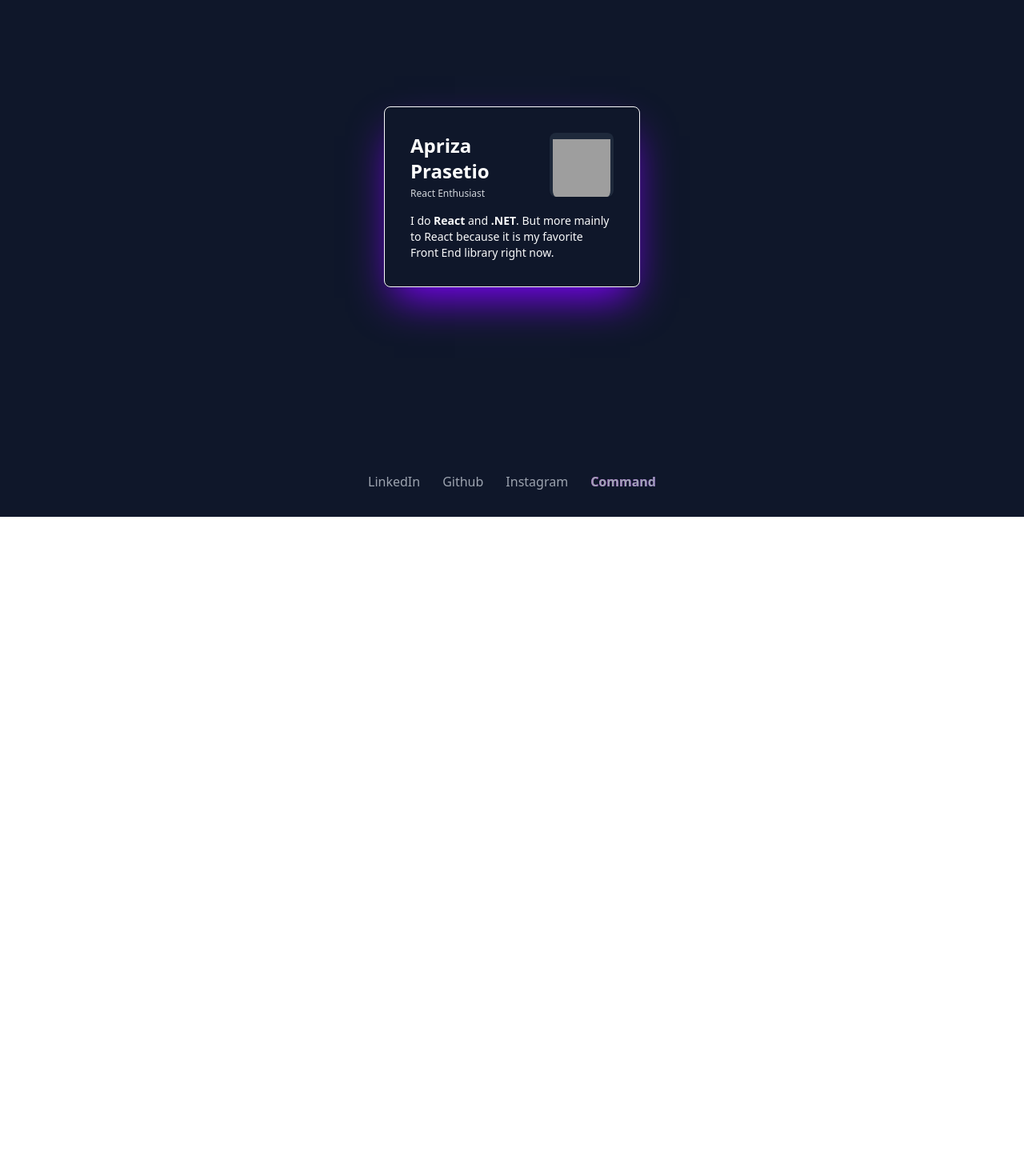
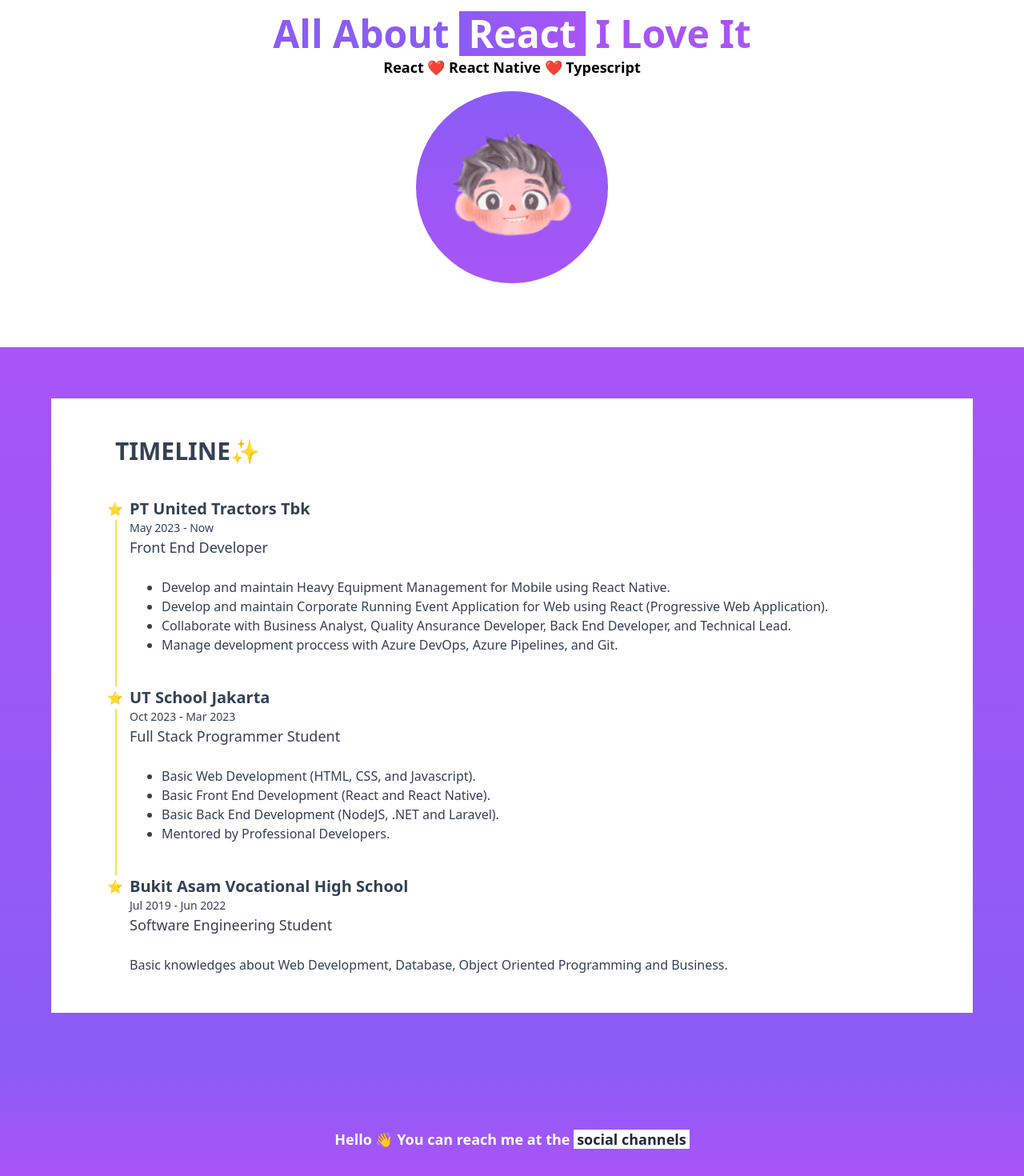
Before and after one commit to aprizaprasetio/ap-port-react-ts, a React (Vite) app: page / in a window 1280 px wide. Shown: the part 154-1624 px from the top of the page at 80% size. Before the commit the page ends 800 px from the top, so only its background shows below. Built offline with nearby package versions, Linux system fonts and the light colour scheme; no server answers; grey boxes are pictures that could not be loaded.

Commit message:
💄 Redesigned a whole home page

```diff
--- a/src/App.tsx
+++ b/src/App.tsx
@@ -1,7 +1,7 @@
-import Landing from "./pages/Landing";
+import Highlights from "./pages/Highlights/Highlights.tsx";
 
 function App() {
-    return <Landing/>;
+  return <Highlights />;
 }
 
 export default App;
--- /dev/null
+++ b/src/components/Topbar/Topbar.tsx
@@ -0,0 +1,14 @@
+function Topbar() {
+  return (
+    <>
+      <div className="flex justify-end px-3 py-1 text-sm font-bold bg-purple-100">
+        #StandWithPalestine 🍉
+      </div>
+      <nav className="sticky top-0 z-50 px-8 py-4 bg-white shadow-md">
+        <h1 className="text-lg font-semibold">Apriza Prasetio</h1>
+      </nav>
+    </>
+  );
+}
+
+export default Topbar;
--- /dev/null
+++ b/src/pages/Highlights/Highlights.tsx
@@ -0,0 +1,114 @@
+import Topbar from "../../components/Topbar/Topbar.tsx";
+
+function Highlights() {
+  return (
+    <>
+      <Topbar />
+      <main className="flex flex-col justify-center">
+        <article className="flex flex-col items-center justify-center gap-4 py-20">
+          <header>
+            <h2 className="flex items-center gap-3 text-5xl font-bold">
+              <span className="text-violet-500">All About</span>
+              <span className="px-3 py-1 text-white bg-purple-500 bg-gradient-to-r from-violet-500 to-purple-500">
+                React
+              </span>
+              <span className="text-purple-500">I Love It</span>
+            </h2>
+            <p className="text-lg font-semibold text-center">
+              React ❤️ React Native ❤️ Typescript
+            </p>
+          </header>
+          <img
+            className="p-6 rounded-full bg-gradient-to-b from-violet-500 to-purple-500 w-60 h-60"
+            src="/cute-avatar.png"
+            alt="cute-avatar"
+          />
+        </article>
+        <div className="flex flex-col p-16 bg-gradient-to-t from-violet-500 to-purple-500">
+          <article className="flex flex-col w-full px-20 py-12 bg-white text-slate-700">
+            <h3 className="mb-10 text-3xl font-bold uppercase">Timeline✨</h3>
+            <section className="relative px-4 pb-10 border-l-2 border-yellow-300">
+              <header>
+                <h4 className="text-xl font-semibold">
+                  PT United Tractors Tbk
+                </h4>
+                <div className="text-sm font-light">May 2023 - Now</div>
+                <div className="mb-6 text-lg font-medium">
+                  Front End Developer
+                </div>
+              </header>
+              <ul className="ml-10 list-disc">
+                <li>
+                  Develop and maintain Heavy Equipment Management for Mobile
+                  using React Native.
+                </li>
+                <li>
+                  Develop and maintain Corporate Running Event Application for
+                  Web using React (Progressive Web Application).
+                </li>
+                <li>
+                  Collaborate with Business Analyst, Quality Ansurance
+                  Developer, Back End Developer, and Technical Lead.
+                </li>
+                <li>
+                  Manage development proccess with Azure DevOps, Azure
+                  Pipelines, and Git.
+                </li>
+              </ul>
+              <span className="absolute py-0.5 bg-white -left-3 top-0">⭐</span>
+            </section>
+            <section className="relative px-4 pb-10 border-l-2 border-yellow-300">
+              <header>
+                <h4 className="text-xl font-semibold">UT School Jakarta</h4>
+                <div className="text-sm font-light">Oct 2023 - Mar 2023</div>
+                <div className="mb-6 text-lg font-medium">
+                  Full Stack Programmer Student
+                </div>
+              </header>
+              <ul className="ml-10 list-disc">
+                <li>Basic Web Development (HTML, CSS, and Javascript).</li>
+                <li>Basic Front End Development (React and React Native).</li>
+                <li>Basic Back End Development (NodeJS, .NET and Laravel).</li>
+                <li>Mentored by Professional Developers.</li>
+              </ul>
+              <span className="absolute py-0.5 bg-white -left-3 top-0">⭐</span>
+            </section>
+            <section className="relative px-4 border-l-2 border-transparent">
+              <header>
+                <h4 className="text-xl font-semibold">
+                  Bukit Asam Vocational High School
+                </h4>
+                <div className="text-sm font-light">Jul 2019 - Jun 2022</div>
+                <div className="mb-6 text-lg font-medium">
+                  Software Engineering Student
+                </div>
+              </header>
+              <ul>
+                <li>
+                  Basic knowledges about Web Development, Database, Object
+                  Oriented Programming and Business.
+                </li>
+              </ul>
+              <span className="absolute py-0.5 bg-white -left-3 top-0">⭐</span>
+            </section>
+          </article>
+        </div>
+      </main>
+      <footer className="flex justify-center text-white bg-gradient-to-b from-violet-500 to-purple-500">
+        <article className="pt-20 pb-8 text-lg font-semibold">
+          <p>
+            Hello 👋 You can reach me at the{" "}
+            <a
+              className="px-1 transition duration-300 bg-white text-slate-800 hover:text-white hover:bg-transparent hover:underline"
+              href="#"
+            >
+              social channels
+            </a>
+          </p>
+        </article>
+      </footer>
+    </>
+  );
+}
+
+export default Highlights;
```
